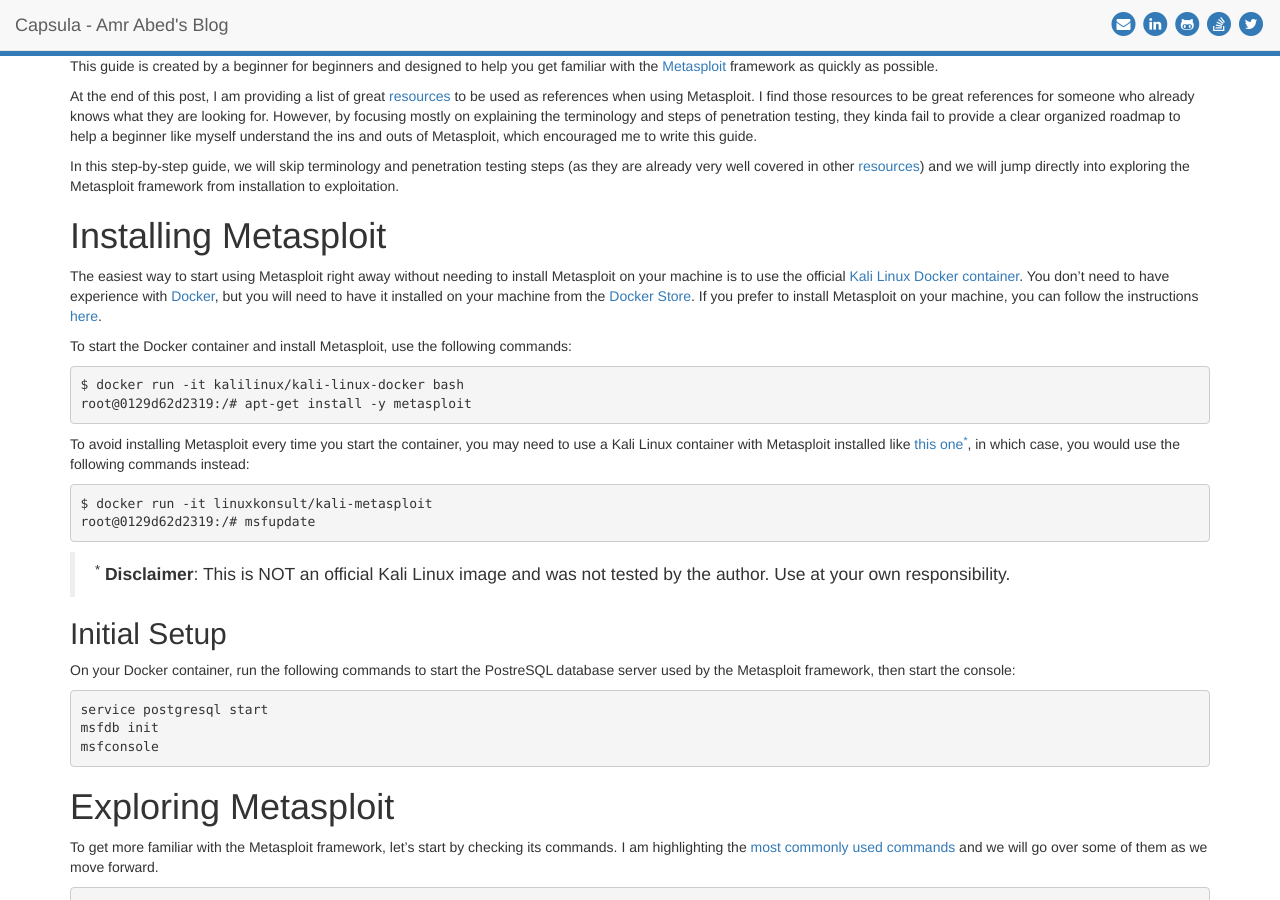
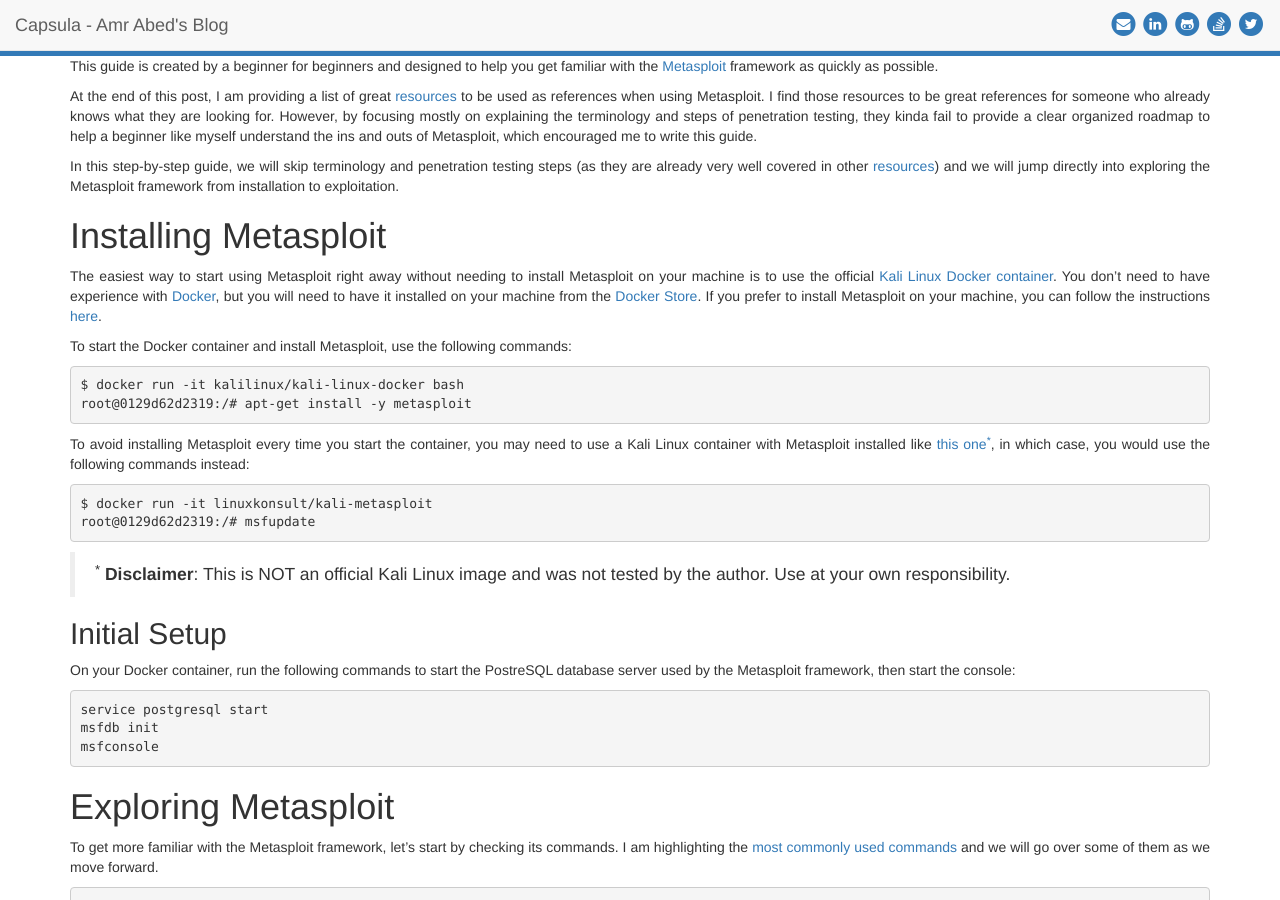
Before and after one commit to amrabed/capsula, a Jekyll site: the page built from _posts/2017-03-24-Metasploit-Quickstart-Guide.md, in a window 1280 px wide and 900 px high. Built offline with Jekyll 4.4.1, drawn with Linux system fonts in a browser that asks for light colours; nearby versions of some CDN libraries; a script that is not in the unit is left out; comment, search, counter and statistics services are not loaded.

Commit message:
Update post.html

```diff
--- a/_layouts/post.html
+++ b/_layouts/post.html
@@ -2,7 +2,7 @@
 layout: default
 ---
 
-<article class="container">
+<article class="container text-justify">
 	<div>
     	{{ content }}
 	</div>
```
